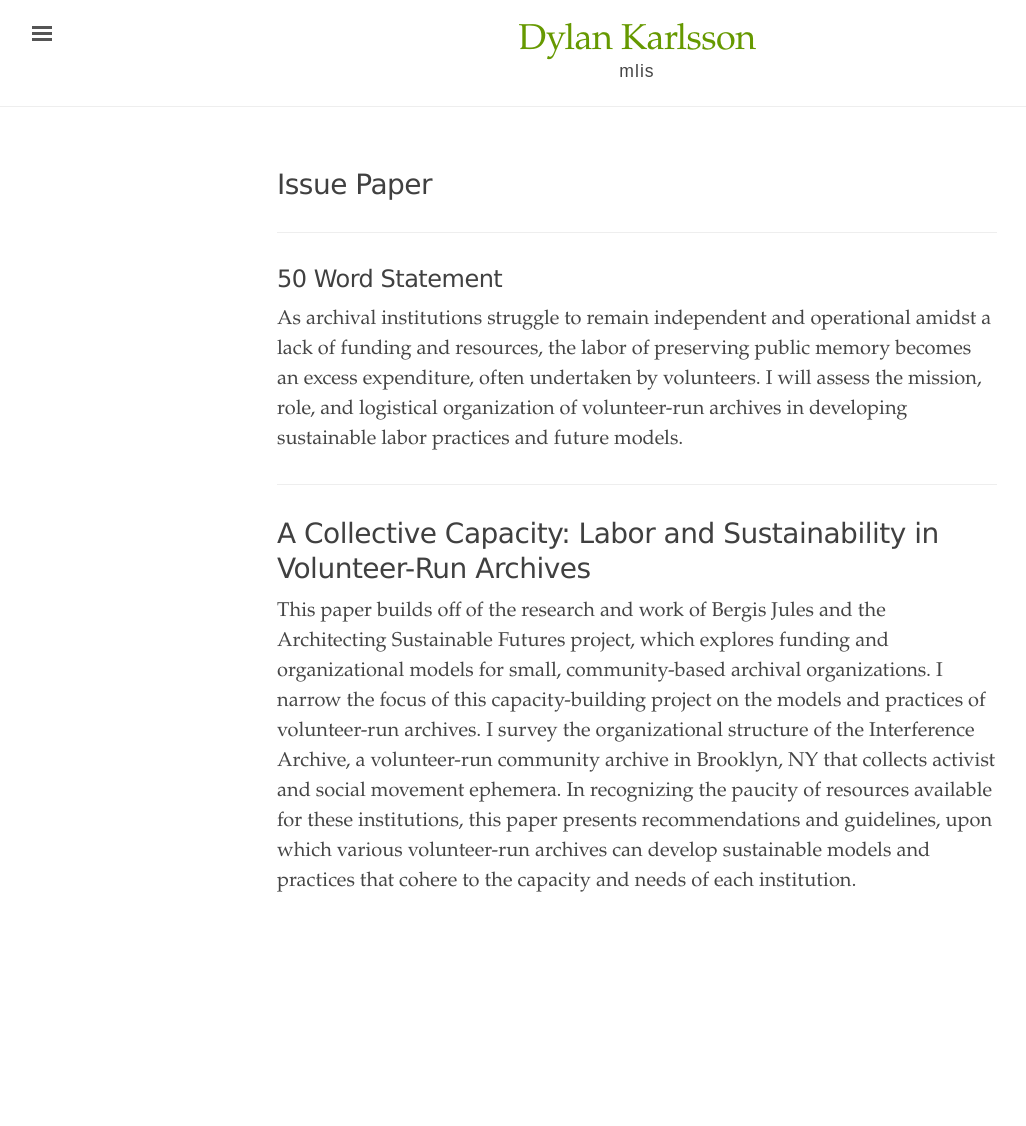
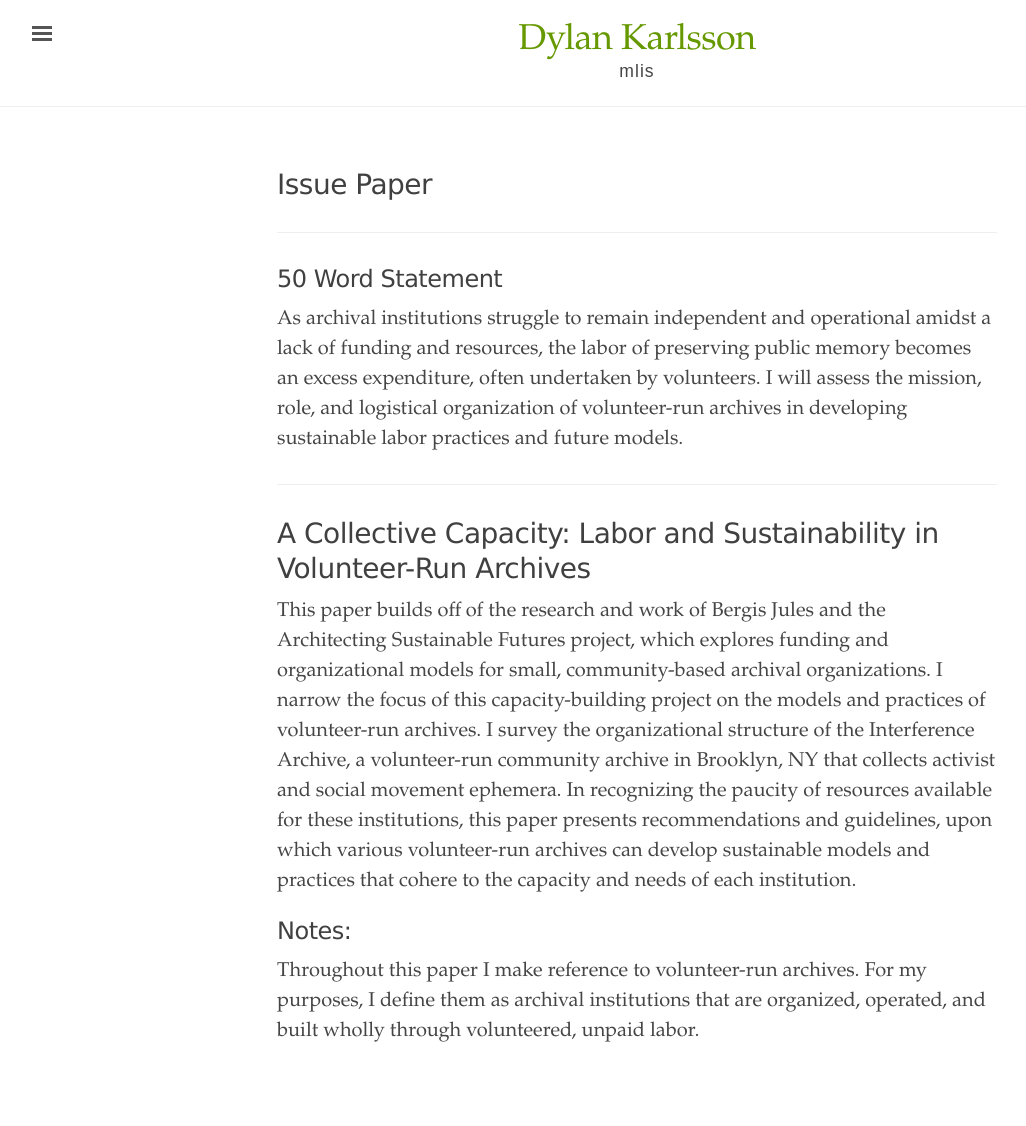
Before and after one commit to dylankarlsson/portfolio, a Jekyll site: the page built from issue.md, in a window 1280 px wide. Shown: the whole page, without its empty margins (3-1029 px from the left). Built offline with Jekyll 4.4.1, drawn with Linux system fonts in a browser that asks for light colours; before the commit the page ends 976 px from its top, so only the background shows below that.

Commit message:
Update issue.md

```diff
--- a/issue.md
+++ b/issue.md
@@ -15,3 +15,7 @@ As archival institutions struggle to remain independent and operational amidst a
 # A Collective Capacity: Labor and Sustainability in Volunteer-Run Archives
 
 This paper builds off of the research and work of Bergis Jules and the Architecting Sustainable Futures project, which explores funding and organizational models for small, community-based archival organizations. I narrow the focus of this capacity-building project on the models and practices of volunteer-run archives. I survey the organizational structure of the Interference Archive, a volunteer-run community archive in Brooklyn, NY that collects activist and social movement ephemera. In recognizing the paucity of resources available for these institutions, this paper presents recommendations and guidelines, upon which various volunteer-run archives can develop sustainable models and practices that cohere to the capacity and needs of each institution.
+
+## Notes:
+
+Throughout this paper I make reference to volunteer-run archives. For my purposes, I define them as archival institutions that are organized, operated, and built wholly through volunteered, unpaid labor.
```
